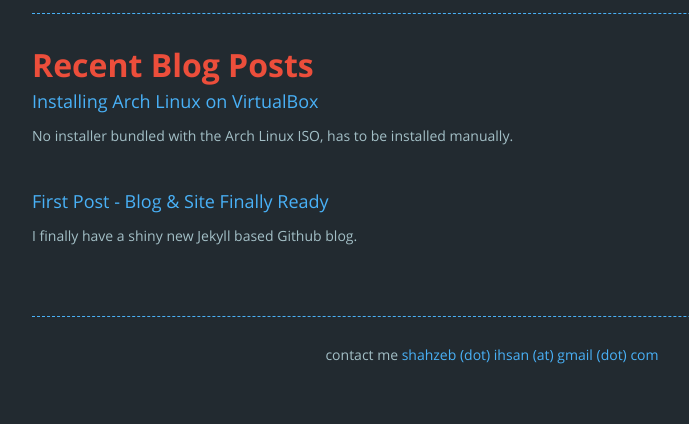
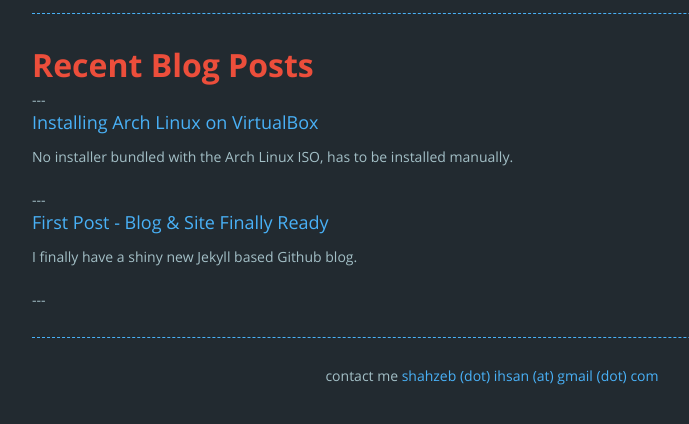
Before and after one commit to schaazzz/schaazzz.github.io, a Jekyll site: the page built from index.html, in a window 1280 px wide, cut to the strip 792-1288 px from the top of the page. Shown: the top 424 px of the strip, without its empty margins (148-837 px from the left). Built offline with Jekyll 4.4.1, drawn with Linux system fonts in a browser that asks for light colours; nearby versions of some CDN libraries; comment, search, counter and statistics services are not loaded; grey boxes are pictures that could not be loaded.

Commit message:
Minor changes to home page

```diff
--- a/index.html
+++ b/index.html
@@ -9,11 +9,13 @@ layout: welcome
 <a id="so-ic" href="{{ "/blog" | prepend:site.baseurl }}"><custom0>Recent Blog Posts&nbsp;&nbsp;</custom0></a>
 <dl class="posts">
     {% for post in site.posts limit:3 %}
+        ---
         <dt>
             <h3><a class="post-link" href="{{site.baseurl}}{{ post.url }}">{{ post.title }}</a></h3>
         </dt>
-        <dd>{{ post.excerpt }}</dd><br/>
+        <dd>{{ post.excerpt }}</dd>
     {% endfor %}
+    ---
 </dl>
 <hr>
 <div class="text-center">
```
Also changed, not shown: 2 other files.
